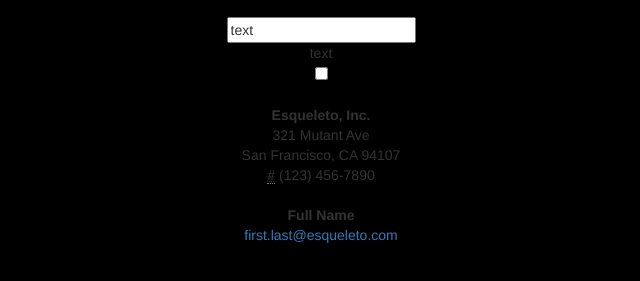
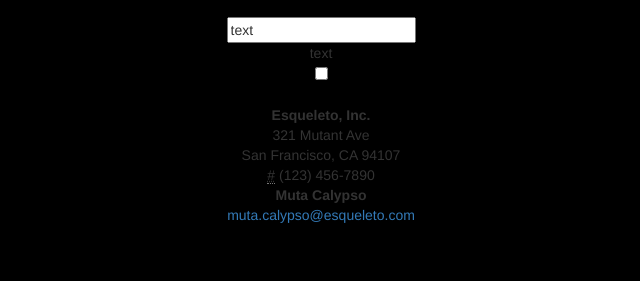
Before and after one commit to AliVenell/site-esqueleto, a plain HTML site: page index.html in a window 1280 px wide. Shown: the part 393-674 px from the top of the page, without its empty margins (319-959 px from the left). Drawn offline with nearby package versions, Linux system fonts and the light colour scheme.

Commit message:
Removed head and went through w3c coding guidelines

```diff
--- a/index.html
+++ b/index.html
@@ -1,22 +1,19 @@
 <!DOCTYPE html>
+<html lang="en" data-ng-app>
+<title>Esqueleto</title>
+<meta charset="UTF-8">
 
-<html data-ng-app>
-<head>
-  <meta charset="UTF-8">
-  <title>Esqueleto</title>
+<link rel="stylesheet" href="https://maxcdn.bootstrapcdn.com/bootstrap/3.3.4/css/bootstrap.min.css">
+<link rel="stylesheet" type="text/css" href="styles.css">
 
-  <link rel="stylesheet" href="https://maxcdn.bootstrapcdn.com/bootstrap/3.3.4/css/bootstrap.min.css">
-  <link rel="stylesheet" type="text/css" href="styles.css">
-
-</head>
-<body ng-init="userValue='text'">
+<body>
   <header><h1>El Estructura Esqueleto</h1></header>
   <figure>
     <img id=image1 src=http://i.levykauppax.fi/cover/normal/3/36/368168.jpg>
   </figure>
   <figcaption>Mutacalypso Now!</figcaption>
   <br>
-  <div ng-hide=hidden>
+  <div ng-init="userValue='text'" ng-hide=hidden>
 
     <input type=text ng-model="userValue"> <br>
 
@@ -29,12 +26,9 @@
     <strong>Esqueleto, Inc.</strong><br>
     321 Mutant Ave<br>
     San Francisco, CA 94107<br>
-    <abbr title="Phone">#</abbr> (123) 456-7890
-    </address>
-
-  <address>
-    <strong>Full Name</strong><br>
-    <a href="mailto:#">first.last@esqueleto.com</a>
+    <abbr title="Phone">#</abbr> (123) 456-7890<br>
+    <strong>Muta Calypso</strong><br>
+    <a href="mailto:#">muta.calypso@esqueleto.com</a>
   </address>
   </footer>
 
```
